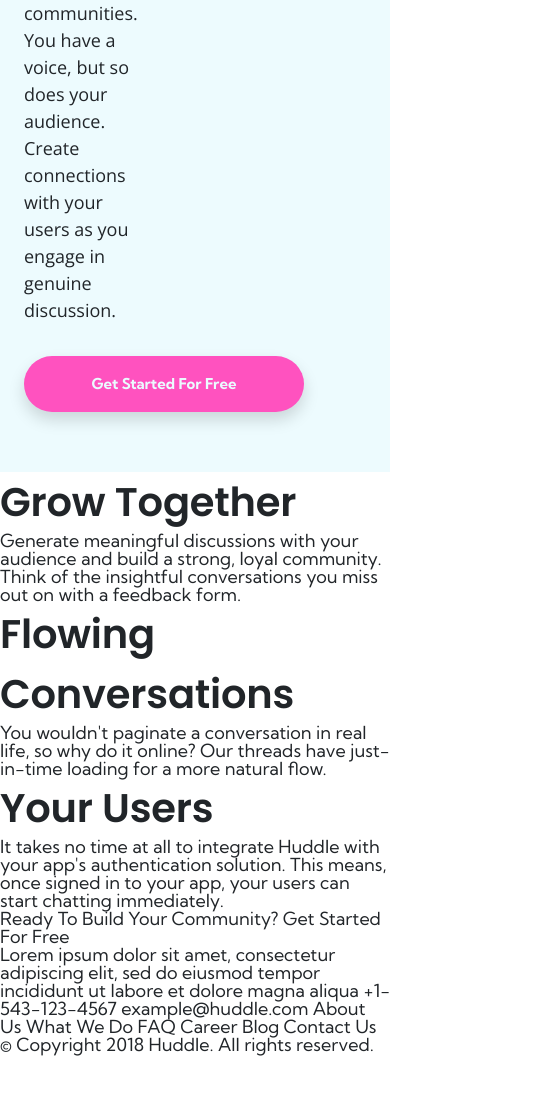
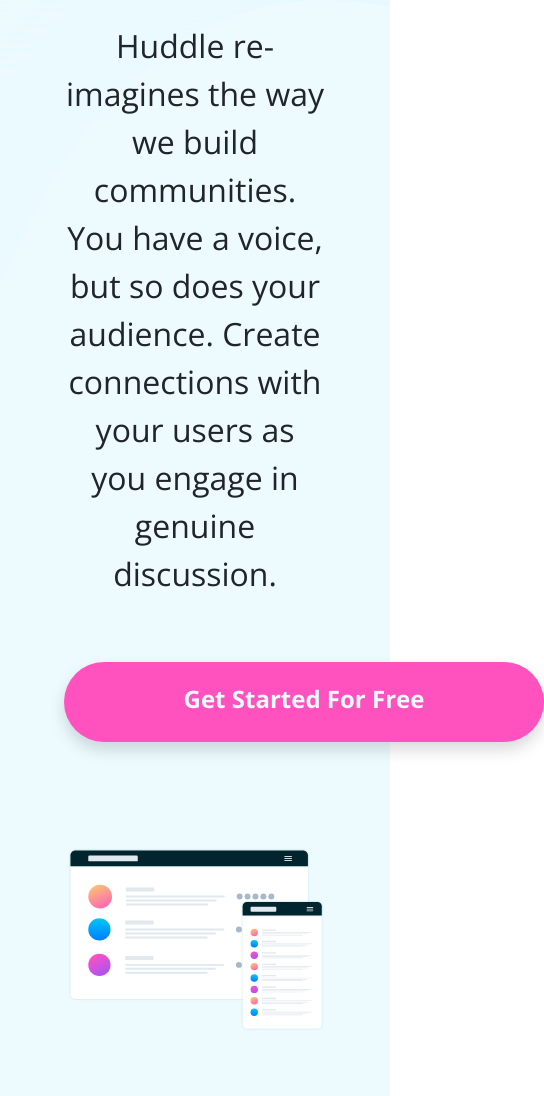
Before and after one commit to vace328/FM-Huddle-landing-page, a website: page index.html in a window 390 px wide. Shown: the part 786-1882 px from the top of the page, 544 px wide, since content can reach past the window. Before the commit the page ends 1842 px from the top, so only its background shows below. Drawn offline with nearby package versions, Linux system fonts and the light colour scheme.

Commit message:
Hero section styles - medium screen size

```diff
--- a/index.html
+++ b/index.html
@@ -23,12 +23,12 @@
     <section class="hero container-fluid">
       <div class="container px-md-0">
         <div class="row">
-          <div class="col-5 hero-text-wrapper">
+          <div class="col-12 col-lg-5 hero-text-wrapper">
             <h2>Build The Community Your Fans Will Love</h2>
           <p>Huddle re-imagines the way we build communities. You have a voice, but so does your audience. Create connections with your users as you engage in genuine discussion.</p>
           <button class="btn shadow rounded-pill btn-hero" type="button">Get Started For Free</button>
           </div>
-          <div class="col-7 hero-img-wrapper">
+          <div class="col-12 col-lg-7 hero-img-wrapper">
             <img class="hero-img" src="images/illustration-mockups.svg" alt="illustartion screen mockups" role="img" aria-label="Mobile and desktop screen illustration.">
           </div>
         </div>
--- a/scss/base/_variables.scss
+++ b/scss/base/_variables.scss
@@ -1,12 +1,12 @@
 // ----- Font family-----
-$ffamily_primary: 'Kumbh Sans';
+$ffamily_primary: 'Open Sans';
 
 // ----- Font size-----
 $fsize_primary: 18px;
 
 // ----- Colors -----
 
-$hover: #6B9BFF;
+// $hover: #6B9BFF;
 
 $primary_lvl_1: hsl(193, 100%, 96%);
 $primary_lvl_2: hsl(208, 11%, 55%);
@@ -17,6 +17,6 @@
 
 
 // Background gradient
-$bg_neutral: white;
-$bg1:  hsl(273, 75%, 66%);
-$bg2: hsl(240, 73%, 65%);
+// $bg_neutral: white;
+// $bg1:  hsl(273, 75%, 66%);
+// $bg2: hsl(240, 73%, 65%);
--- a/scss/styles.scss
+++ b/scss/styles.scss
@@ -1,4 +1,5 @@
-@import url('https://fonts.googleapis.com/css2?family=Kumbh+Sans:wght@400;700&display=swap');
+// @import url('https://fonts.googleapis.com/css2?family=Kumbh+Sans:wght@400;700&display=swap');
+@import url('https://fonts.googleapis.com/css2?family=Open+Sans:wght@400;700&family=Poppins:wght@600&display=swap');
 
 /*----------  base
 ------------------------------------------------------------------------------*/
@@ -26,8 +27,6 @@
     border: 0;
 }
 body {
-    // background: rgb(175,103,233);
-    // background: linear-gradient(180deg, rgba(175,103,233,1) 20%, rgba(101,101,231,1) 73%);
     width: 100%;
     min-height: 100vh;
     // padding: 129px 24px 40px 64px;
@@ -123,6 +122,49 @@
         width: 192px;
         font-size: 16px;
     }
+    // .hero {
+        // padding-bottom: 66px;
+        // border-bottom: 1px solid black;
+    // }
+
+    .hero .row {
+        padding-left:40px;
+        padding-right:40px;
+    }
+
+    .hero-text-wrapper {
+        padding-top: 102px;
+        text-align: center;
+        margin-bottom: 106px;
+        h2 {
+            margin-bottom: 42px;
+            padding-left: 40px;
+            padding-right: 40px;
+            // font-size: 50px;
+            // font-weight: 600;
+            font-size: 48px;
+            line-height: 72px;
+            letter-spacing: -0.005em;
+        }
+        p {
+            font-size: 32px;
+            line-height: 48px;
+            margin-bottom: 64px;
+        }
+    }
+
+    .hero-text-wrapper .btn-hero {
+        width: 480px;
+        height: 80px;
+        font-size: 24px;
+        padding-top: 0px;
+    }
+
+    .hero-img-wrapper {
+        padding-left: 16px;
+        padding-right: 14px;
+        margin-bottom: 6px;
+    }
 }
 @media screen and (max-width: 480px) {
     .logo {
```
Also changed, not shown: css/styles.css.
